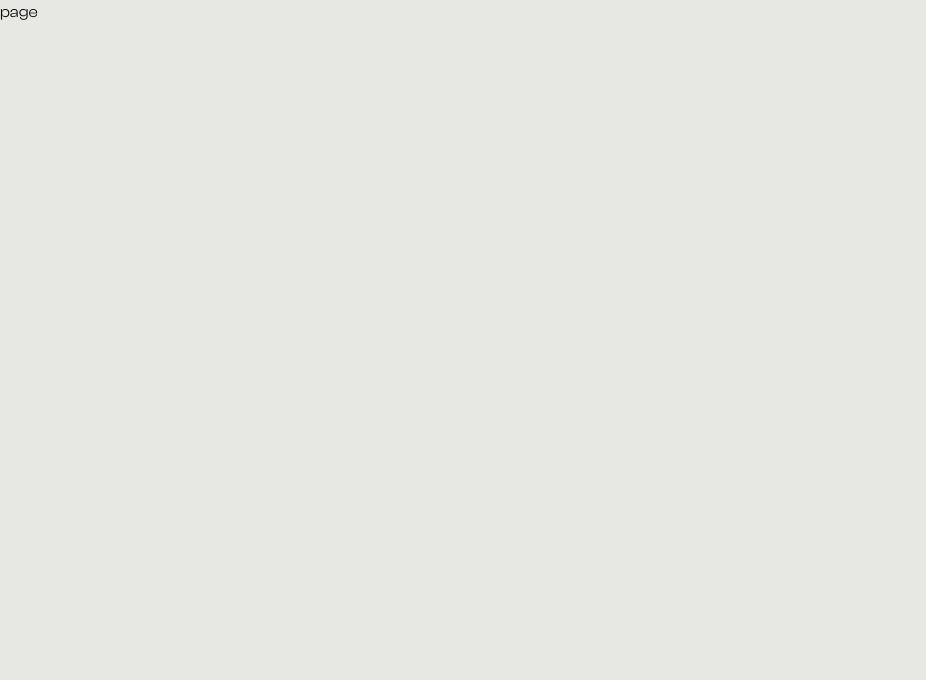
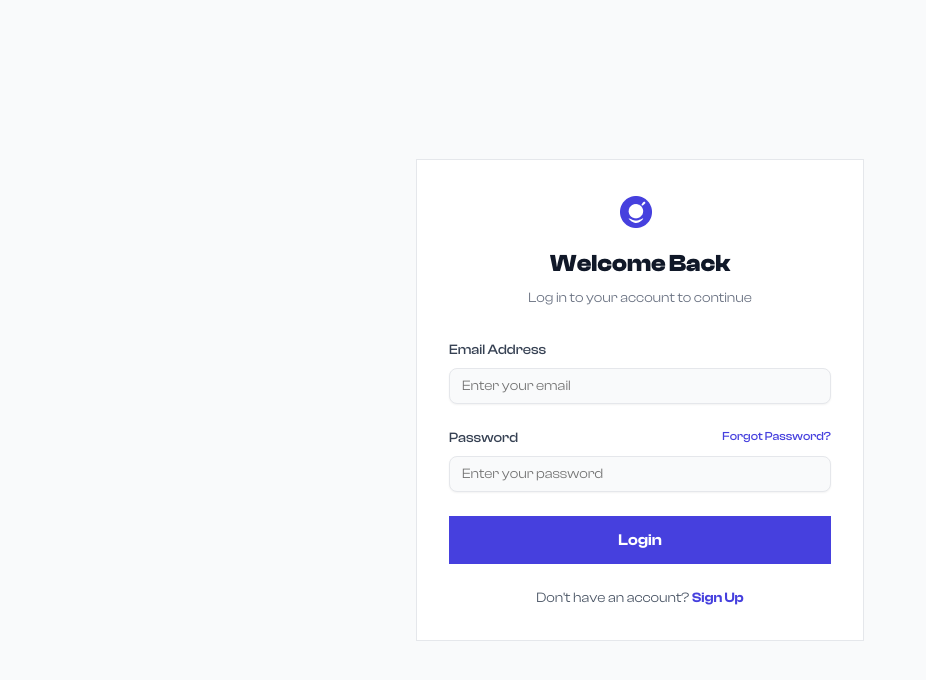
Before and after one commit to rakibislam2233/quick-hire, a Next.js app: page /login in a window 1280 px wide. Shown: the top 680 px of the page, without its empty margins (0-926 px from the left). Built offline with nearby package versions, Linux system fonts and the light colour scheme; no server answers.

Commit message:
feat: implement login form component with email, password, and action state management.

```diff
--- a/app/(auth)/login/page.tsx
+++ b/app/(auth)/login/page.tsx
@@ -1,9 +1,9 @@
-import React from 'react'
+import LoginForm from "@/components/Pages/Auth/LoginForm";
 
-const page = () => {
+export default function LoginPage() {
   return (
-    <div>page</div>
-  )
+    <div className="flex min-h-screen items-center justify-center p-4 bg-gray-50">
+      <LoginForm />
+    </div>
+  );
 }
-
-export default page
--- a/components/Pages/Auth/LoginForm.tsx
+++ b/components/Pages/Auth/LoginForm.tsx
@@ -1,9 +1,92 @@
-import React from 'react'
+"use client";
 
-const LoginForm = () => {
+import { Button } from "@/components/ui/button";
+import { Input } from "@/components/ui/input";
+import { loginAction } from "@/services/auth.service";
+import Image from "next/image";
+import Link from "next/link";
+import { useActionState } from "react";
+
+export default function LoginForm() {
+  const [state, action, isPending] = useActionState(loginAction, {});
+
   return (
-    <div>LoginForm</div>
-  )
+    <div className="w-full max-w-md mx-auto p-8 border border-gray-200 bg-white">
+      <div className="flex flex-col items-center mb-8">
+        <div className="relative h-10 w-10 mb-4">
+          <Image
+            src="/asset/logo/logo.png"
+            alt="QuickHire Logo"
+            fill
+            className="object-contain"
+            priority
+          />
+        </div>
+        <h1 className="text-2xl font-bold text-gray-900 mb-2">Welcome Back</h1>
+        <p className="text-sm text-gray-500 text-center">
+          Log in to your account to continue
+        </p>
+      </div>
+
+      <form action={action} className="space-y-6">
+        {state?.message && (
+          <div
+            className={`p-3 text-sm rounded ${state.success ? "bg-green-50 text-green-600" : "bg-red-50 text-red-600"}`}
+          >
+            {state.message}
+          </div>
+        )}
+
+        <div className="space-y-2">
+          <label className="text-sm font-medium text-gray-700 block">
+            Email Address
+          </label>
+          <Input
+            name="email"
+            type="email"
+            placeholder="Enter your email"
+            className="w-full bg-gray-50 border-gray-200 outline-none"
+          />
+          {state?.errors?.email && (
+            <p className="text-sm text-red-500 mt-1">{state.errors.email[0]}</p>
+          )}
+        </div>
+
+        <div className="space-y-2">
+          <label className="text-sm font-medium text-gray-700 flex justify-between">
+            Password
+            <Link href="/forgot-password" className="text-primary text-xs">
+              Forgot Password?
+            </Link>
+          </label>
+          <Input
+            name="password"
+            type="password"
+            placeholder="Enter your password"
+            className="w-full bg-gray-50 border-gray-200 outline-none"
+          />
+          {state?.errors?.password && (
+            <p className="text-sm text-red-500 mt-1">
+              {state.errors.password[0]}
+            </p>
+          )}
+        </div>
+
+        <Button
+          type="submit"
+          disabled={isPending}
+          className="w-full bg-primary text-white rounded-none h-12 text-base font-semibold"
+        >
+          {isPending ? "Logging in..." : "Login"}
+        </Button>
+      </form>
+
+      <div className="mt-6 text-center text-sm text-gray-600">
+        Don&apos;t have an account?{" "}
+        <Link href="/register" className="text-primary font-semibold">
+          Sign Up
+        </Link>
+      </div>
+    </div>
+  );
 }
-
-export default LoginForm
--- a/components/Pages/Auth/RegisterForm.tsx
+++ b/components/Pages/Auth/RegisterForm.tsx
@@ -1,9 +1,108 @@
-import React from 'react'
+"use client";
 
-const RegisterForm = () => {
+import { Button } from "@/components/ui/button";
+import { Input } from "@/components/ui/input";
+import { registerAction } from "@/services/auth.service";
+import Image from "next/image";
+import Link from "next/link";
+import { useActionState } from "react";
+
+export default function RegisterForm() {
+  const [state, action, isPending] = useActionState(registerAction, {});
+
   return (
-    <div>RegisterForm</div>
-  )
+    <div className="w-full max-w-md mx-auto p-8 border border-gray-200 bg-white">
+      <div className="flex flex-col items-center mb-8">
+        <div className="relative h-10 w-10 mb-4">
+          <Image
+            src="/asset/logo/logo.png"
+            alt="QuickHire Logo"
+            fill
+            className="object-contain"
+            priority
+          />
+        </div>
+        <h1 className="text-2xl font-bold text-gray-900 mb-2">
+          Create Account
+        </h1>
+        <p className="text-sm text-gray-500 text-center">
+          Join us to find your dream job
+        </p>
+      </div>
+
+      <form action={action} className="space-y-6">
+        {state?.message && (
+          <div
+            className={`p-3 text-sm rounded ${state.success ? "bg-green-50 text-green-600" : "bg-red-50 text-red-600"}`}
+          >
+            {state.message}
+          </div>
+        )}
+
+        <div className="space-y-2">
+          <label className="text-sm font-medium text-gray-700 block">
+            Full Name
+          </label>
+          <Input
+            name="fullName"
+            type="text"
+            placeholder="John Doe"
+            className="w-full bg-gray-50 border-gray-200 outline-none"
+          />
+          {state?.errors?.fullName && (
+            <p className="text-sm text-red-500 mt-1">
+              {state.errors.fullName[0]}
+            </p>
+          )}
+        </div>
+
+        <div className="space-y-2">
+          <label className="text-sm font-medium text-gray-700 block">
+            Email Address
+          </label>
+          <Input
+            name="email"
+            type="email"
+            placeholder="Enter your email"
+            className="w-full bg-gray-50 border-gray-200 outline-none"
+          />
+          {state?.errors?.email && (
+            <p className="text-sm text-red-500 mt-1">{state.errors.email[0]}</p>
+          )}
+        </div>
+
+        <div className="space-y-2">
+          <label className="text-sm font-medium text-gray-700 block">
+            Password
+          </label>
+          <Input
+            name="password"
+            type="password"
+            placeholder="Create a password"
+            className="w-full bg-gray-50 border-gray-200 outline-none"
+          />
+          {state?.errors?.password && (
+            <p className="text-sm text-red-500 mt-1">
+              {state.errors.password[0]}
+            </p>
+          )}
+        </div>
+
+        <Button
+          type="submit"
+          disabled={isPending}
+          className="w-full bg-primary text-white rounded-none h-12 text-base font-semibold"
+        >
+          {isPending ? "Creating account..." : "Register"}
+        </Button>
+      </form>
+
+      <div className="mt-6 text-center text-sm text-gray-600">
+        Already have an account?{" "}
+        <Link href="/login" className="text-primary font-semibold">
+          Log In
+        </Link>
+      </div>
+    </div>
+  );
 }
-
-export default RegisterForm
```
